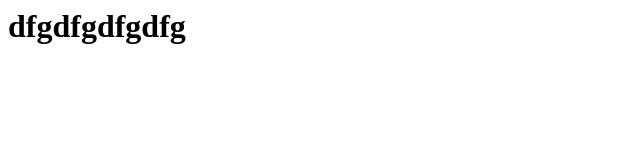
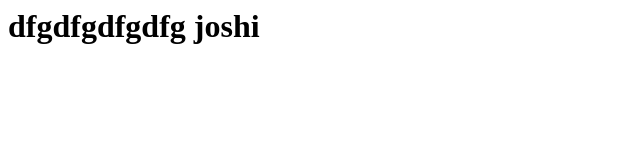
Before and after one commit to Joshi-labs/nft, a plain HTML site: page index.html in a window 1280 px wide. Shown: the whole page, without its empty margins (0-640 px from the left). Drawn offline with Linux system fonts and the light colour scheme.

Commit message:
Update index.html

```diff
--- a/index.html
+++ b/index.html
@@ -1,5 +1,5 @@
 <html>
   <body>
-    <h1>dfgdfgdfgdfg</h1>
+    <h1>dfgdfgdfgdfg joshi</h1>
     </body>
 </html>
```
